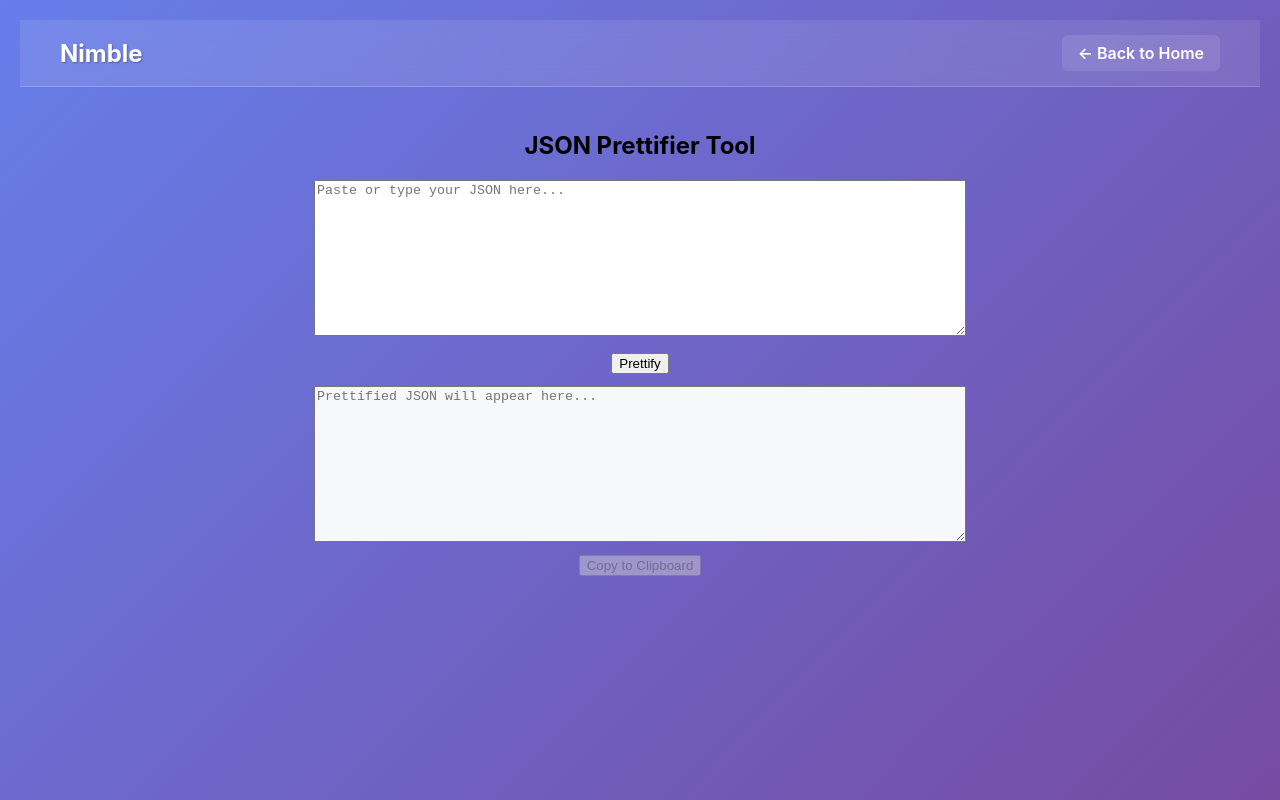
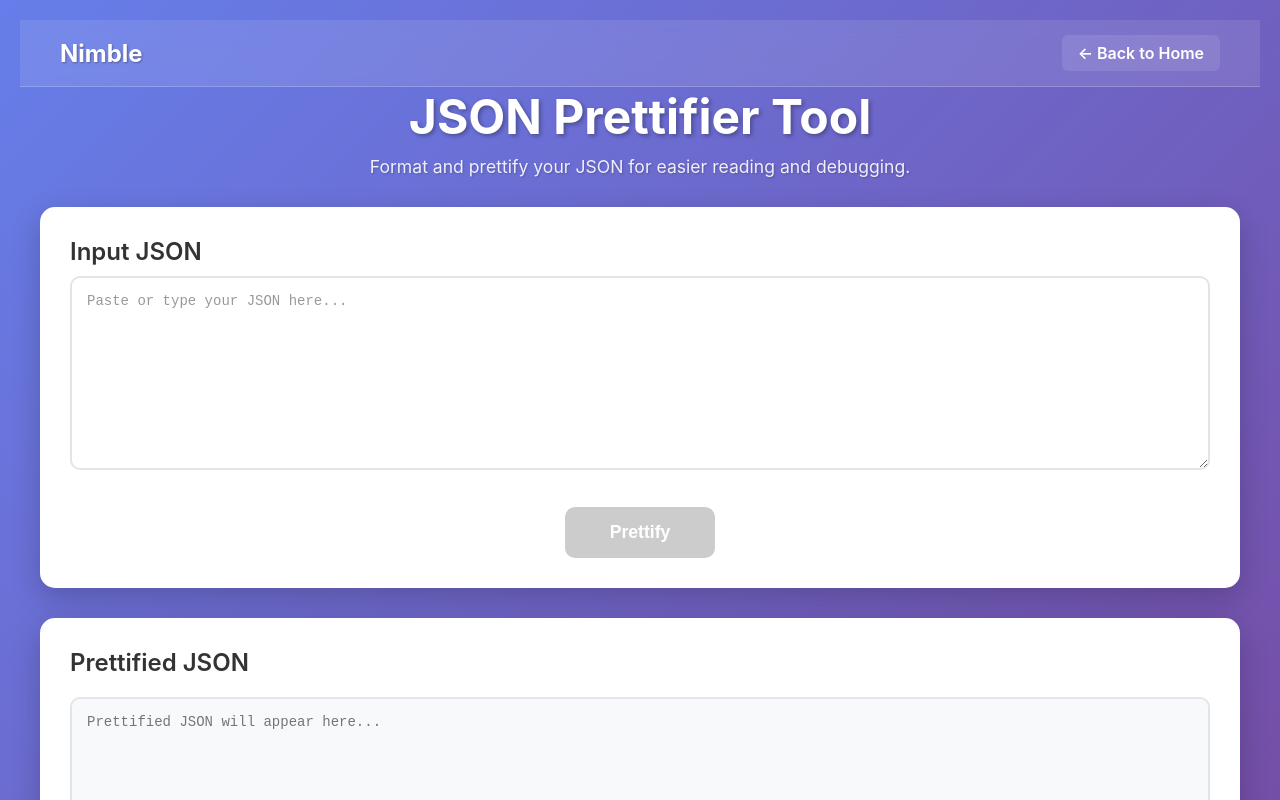
Before and after one commit to igobl/nimble, a React (Create React App) app: page /json-prettifier in a window 1280 px wide. Shown: the top 800 px of the page. Built offline with nearby package versions, Linux system fonts and the light colour scheme.

Commit message:
Update JsonPrettifierTool.tsx

```diff
--- a/src/components/JsonPrettifierTool.tsx
+++ b/src/components/JsonPrettifierTool.tsx
@@ -18,41 +18,67 @@ const JsonPrettifierTool: React.FC = () => {
     }
   };
 
+  const handleCopy = async () => {
+    if (output) {
+      await navigator.clipboard.writeText(output);
+      setCopied(true);
+      setTimeout(() => setCopied(false), 1500);
+    }
+  };
+
   return (
-    <div style={{ maxWidth: 700, margin: '0 auto', padding: 24 }}>
-      <h2>JSON Prettifier Tool</h2>
+    <div className="json-prettifier-tool">
+      <header className="tool-header">
+        <h1>JSON Prettifier Tool</h1>
+        <p>Format and prettify your JSON for easier reading and debugging.</p>
+      </header>
+      <main className="tool-main">
+        <div className="input-section">
+          <div className="text-area-container">
+            <h2>Input JSON</h2>
             <textarea
               value={input}
               onChange={e => setInput(e.target.value)}
               placeholder="Paste or type your JSON here..."
               rows={10}
-        style={{ width: '100%', fontFamily: 'monospace', marginBottom: 12 }}
+              className="text-area"
             />
-      <br />
-      <button onClick={handlePrettify} style={{ marginBottom: 12 }}>Prettify</button>
-      {error && <div style={{ color: 'red', marginBottom: 12 }}>{error}</div>}
+          </div>
+          <button
+            onClick={handlePrettify}
+            className="calculate-button"
+            style={{ marginTop: 12 }}
+            disabled={!input.trim()}
+          >
+            Prettify
+          </button>
+          {error && <div style={{ color: 'red', marginTop: 12 }}>{error}</div>}
+        </div>
+        <div className="results-section">
+          <div className="results-header">
+            <h2>Prettified JSON</h2>
+            {output && (
+              <button
+                onClick={handleCopy}
+                className="copy-button"
+                style={{ marginLeft: 8 }}
+              >
+                Copy to Clipboard
+              </button>
+            )}
+            {copied && <span style={{ color: 'green', marginLeft: 8 }}>Copied!</span>}
+          </div>
+          <div className="results-container">
             <textarea
               value={output}
               readOnly
               placeholder="Prettified JSON will appear here..."
               rows={10}
-        style={{ width: '100%', fontFamily: 'monospace', background: '#f6f8fa', marginBottom: 8 }}
+              className="results-text-area"
             />
-      <br />
-      <button
-        onClick={async () => {
-          if (output) {
-            await navigator.clipboard.writeText(output);
-            setCopied(true);
-            setTimeout(() => setCopied(false), 1500);
-          }
-        }}
-        disabled={!output}
-        style={{ marginBottom: 8 }}
-      >
-        Copy to Clipboard
-      </button>
-      {copied && <span style={{ color: 'green', marginLeft: 8 }}>Copied!</span>}
+          </div>
+        </div>
+      </main>
     </div>
   );
 };
```
Lines whose indentation alone changed are shown as unchanged.
